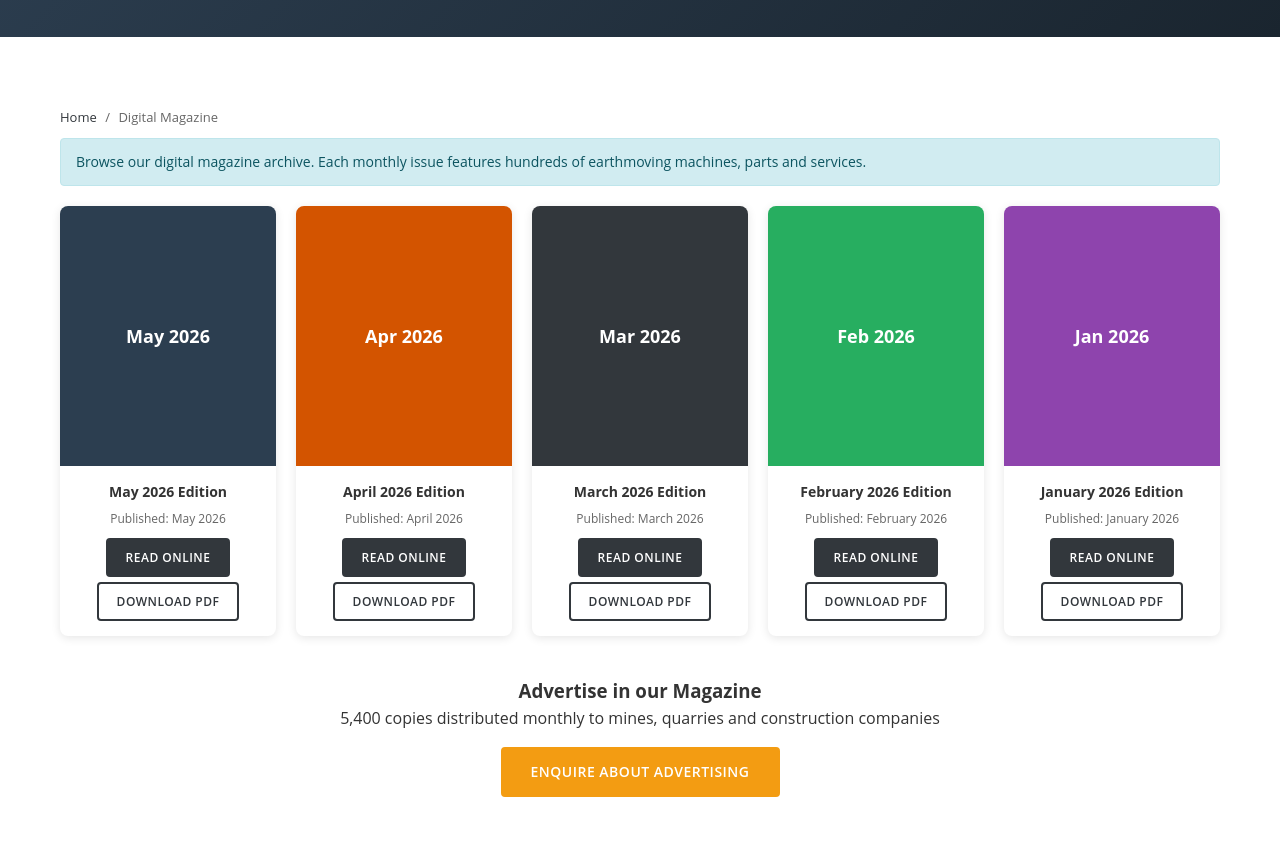
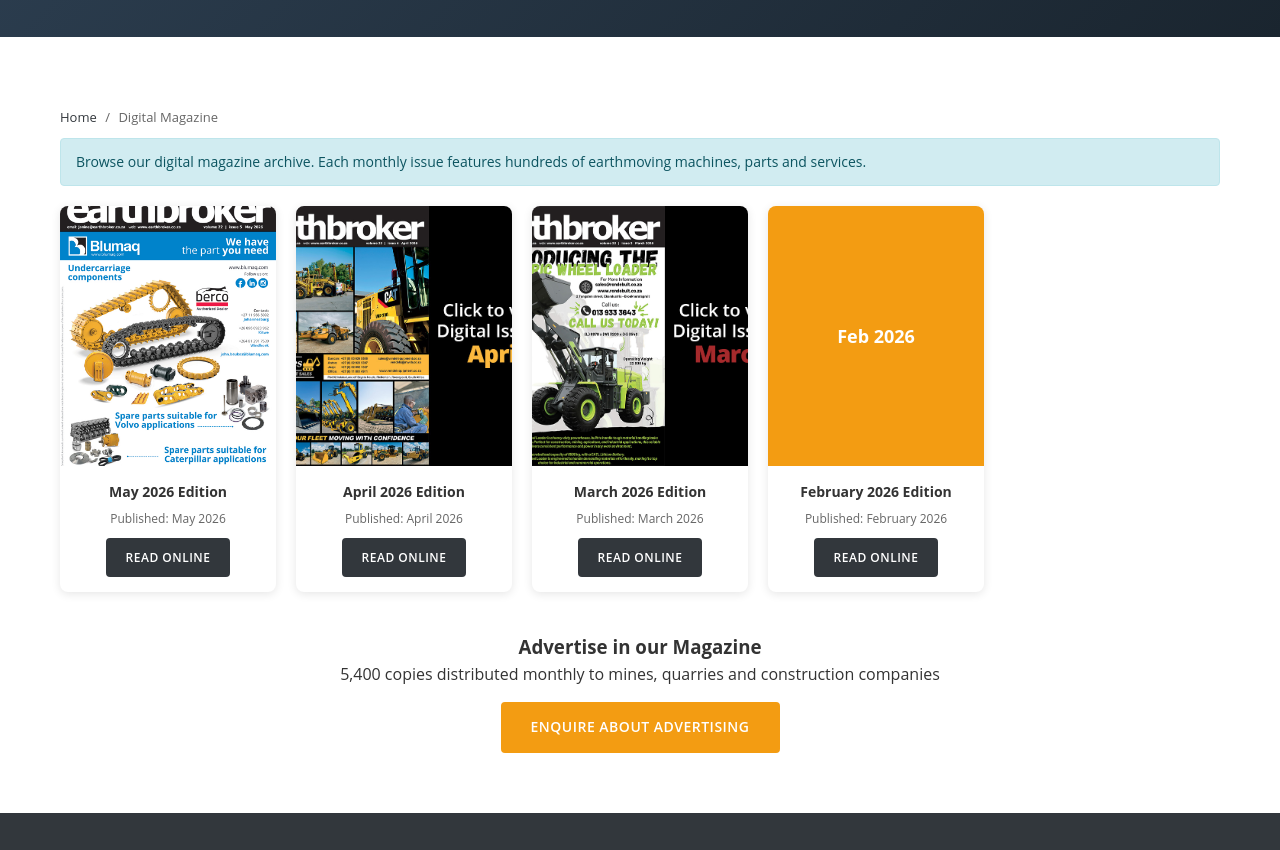
Before and after one commit to GadliPG24/earthbroker-clone, a plain HTML site: page pages/digital-magazine/index.html in a window 1280 px wide. Shown: the part 228-1078 px from the top of the page. Drawn offline with Linux system fonts and the light colour scheme.

Commit message:
Fix magazine covers with real images from live site
- Add real May 2026, April 2026, March 2026 cover images
- Link issues to actual Publitas online viewers
- Remove placeholder color backgrounds
- Reduce to 4 issues (removed placeholder-only Jan/Feb)
- Remove unused magazine-may2026.jpg (wrong file)

```diff
--- a/pages/digital-magazine/index.html
+++ b/pages/digital-magazine/index.html
@@ -52,52 +52,38 @@
 
       <div class="magazine-grid">
         <div class="magazine-card">
-          <div class="mag-cover" style="background:#2c3e50;color:#fff;font-size:18px;font-weight:700;">May 2026</div>
+          <div class="mag-cover" style="background:url('../../assets/images/listings/issue-5-may-2026.jpg') center/cover no-repeat;min-height:260px;"></div>
           <div class="mag-body">
             <h3>May 2026 Edition</h3>
             <p>Published: May 2026</p>
-            <a href="#" class="btn btn-primary btn-sm" style="margin-top:10px;" onclick="alert('Magazine viewer would open here')">Read Online</a>
-            <a href="#" class="btn btn-secondary btn-sm" style="margin-top:5px;" onclick="alert('PDF would download here')">Download PDF</a>
+            <a href="https://view.publitas.com/earthbroker/digital-issue-5-may-2026-v22-earthbroker/" target="_blank" class="btn btn-primary btn-sm" style="margin-top:10px;">Read Online</a>
           </div>
         </div>
 
         <div class="magazine-card">
-          <div class="mag-cover" style="background:#d35400;color:#fff;font-size:18px;font-weight:700;">Apr 2026</div>
+          <div class="mag-cover" style="background:url('../../assets/images/listings/issue-4-april-2026.jpg') center/cover no-repeat;min-height:260px;"></div>
           <div class="mag-body">
             <h3>April 2026 Edition</h3>
             <p>Published: April 2026</p>
-            <a href="#" class="btn btn-primary btn-sm" style="margin-top:10px;" onclick="alert('Magazine viewer would open here')">Read Online</a>
-            <a href="#" class="btn btn-secondary btn-sm" style="margin-top:5px;" onclick="alert('PDF would download here')">Download PDF</a>
+            <a href="https://view.publitas.com/earthbroker/digital-issue-4-april-2026-v22-earthbroker-4koeg7w9x8_b/" target="_blank" class="btn btn-primary btn-sm" style="margin-top:10px;">Read Online</a>
           </div>
         </div>
 
         <div class="magazine-card">
-          <div class="mag-cover" style="background:#32373c;color:#fff;font-size:18px;font-weight:700;">Mar 2026</div>
+          <div class="mag-cover" style="background:url('../../assets/images/listings/issue-3-march-2026.jpg') center/cover no-repeat;min-height:260px;"></div>
           <div class="mag-body">
             <h3>March 2026 Edition</h3>
             <p>Published: March 2026</p>
-            <a href="#" class="btn btn-primary btn-sm" style="margin-top:10px;" onclick="alert('Magazine viewer would open here')">Read Online</a>
-            <a href="#" class="btn btn-secondary btn-sm" style="margin-top:5px;" onclick="alert('PDF would download here')">Download PDF</a>
+            <a href="https://view.publitas.com/earthbroker/digital-issue-3-march-2026-v22-earthbroker/" target="_blank" class="btn btn-primary btn-sm" style="margin-top:10px;">Read Online</a>
           </div>
         </div>
 
         <div class="magazine-card">
-          <div class="mag-cover" style="background:#27ae60;color:#fff;font-size:18px;font-weight:700;">Feb 2026</div>
+          <div class="mag-cover" style="background:#f39c12;color:#fff;font-size:18px;font-weight:700;display:flex;align-items:center;justify-content:center;">Feb 2026</div>
           <div class="mag-body">
             <h3>February 2026 Edition</h3>
             <p>Published: February 2026</p>
-            <a href="#" class="btn btn-primary btn-sm" style="margin-top:10px;" onclick="alert('Magazine viewer would open here')">Read Online</a>
-            <a href="#" class="btn btn-secondary btn-sm" style="margin-top:5px;" onclick="alert('PDF would download here')">Download PDF</a>
-          </div>
-        </div>
-
-        <div class="magazine-card">
-          <div class="mag-cover" style="background:#8e44ad;color:#fff;font-size:18px;font-weight:700;">Jan 2026</div>
-          <div class="mag-body">
-            <h3>January 2026 Edition</h3>
-            <p>Published: January 2026</p>
-            <a href="#" class="btn btn-primary btn-sm" style="margin-top:10px;" onclick="alert('Magazine viewer would open here')">Read Online</a>
-            <a href="#" class="btn btn-secondary btn-sm" style="margin-top:5px;" onclick="alert('PDF would download here')">Download PDF</a>
+            <a href="#" class="btn btn-primary btn-sm" style="margin-top:10px;" onclick="alert('Coming soon')">Read Online</a>
           </div>
         </div>
       </div>
```
Also changed, not shown: assets/images/listings/issue-3-march-2026.jpg (added), assets/images/listings/issue-4-april-2026.jpg (added), assets/images/listings/issue-5-may-2026.jpg (renamed from assets/images/listings/magazine-may2026.jpg), 1 other file.
